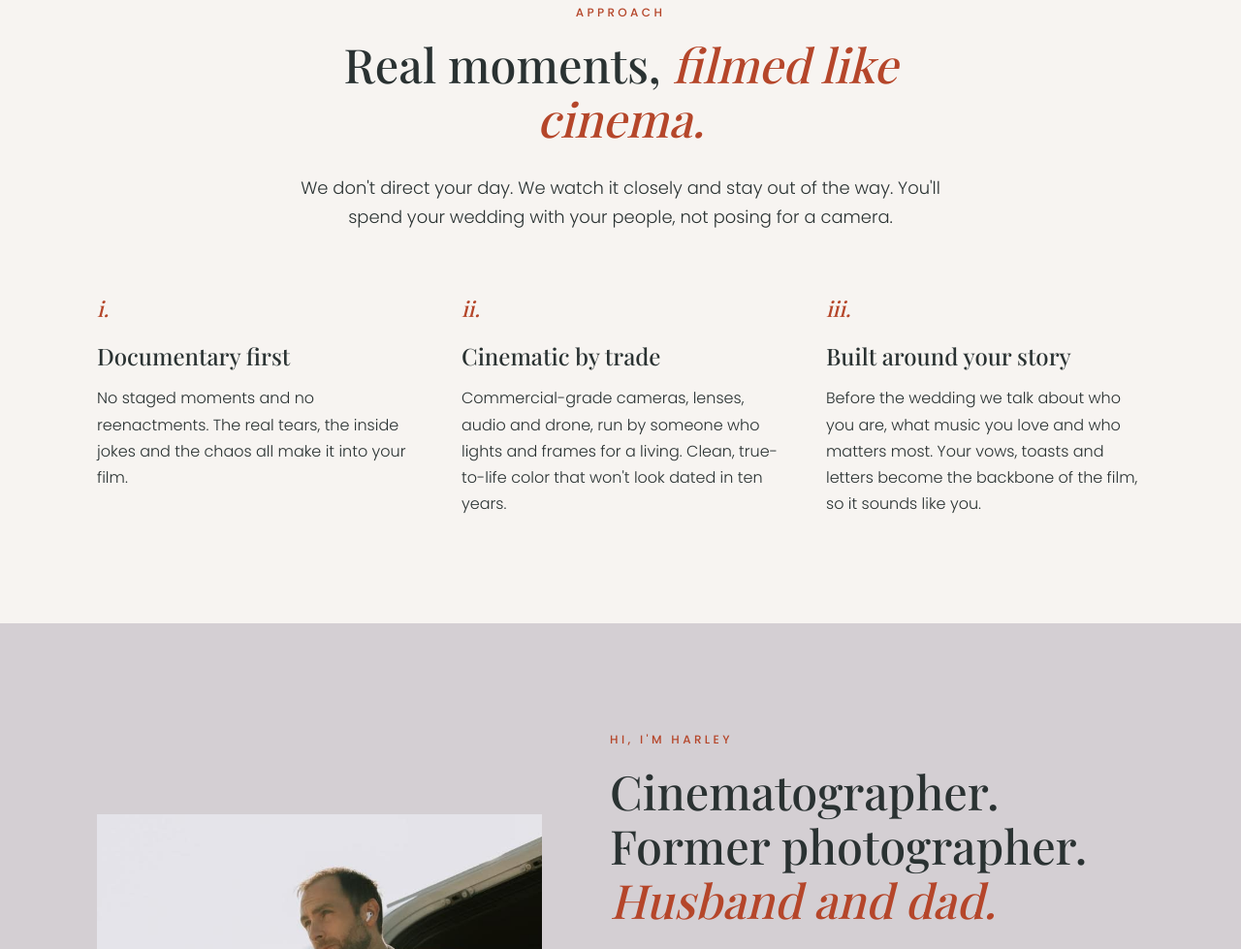
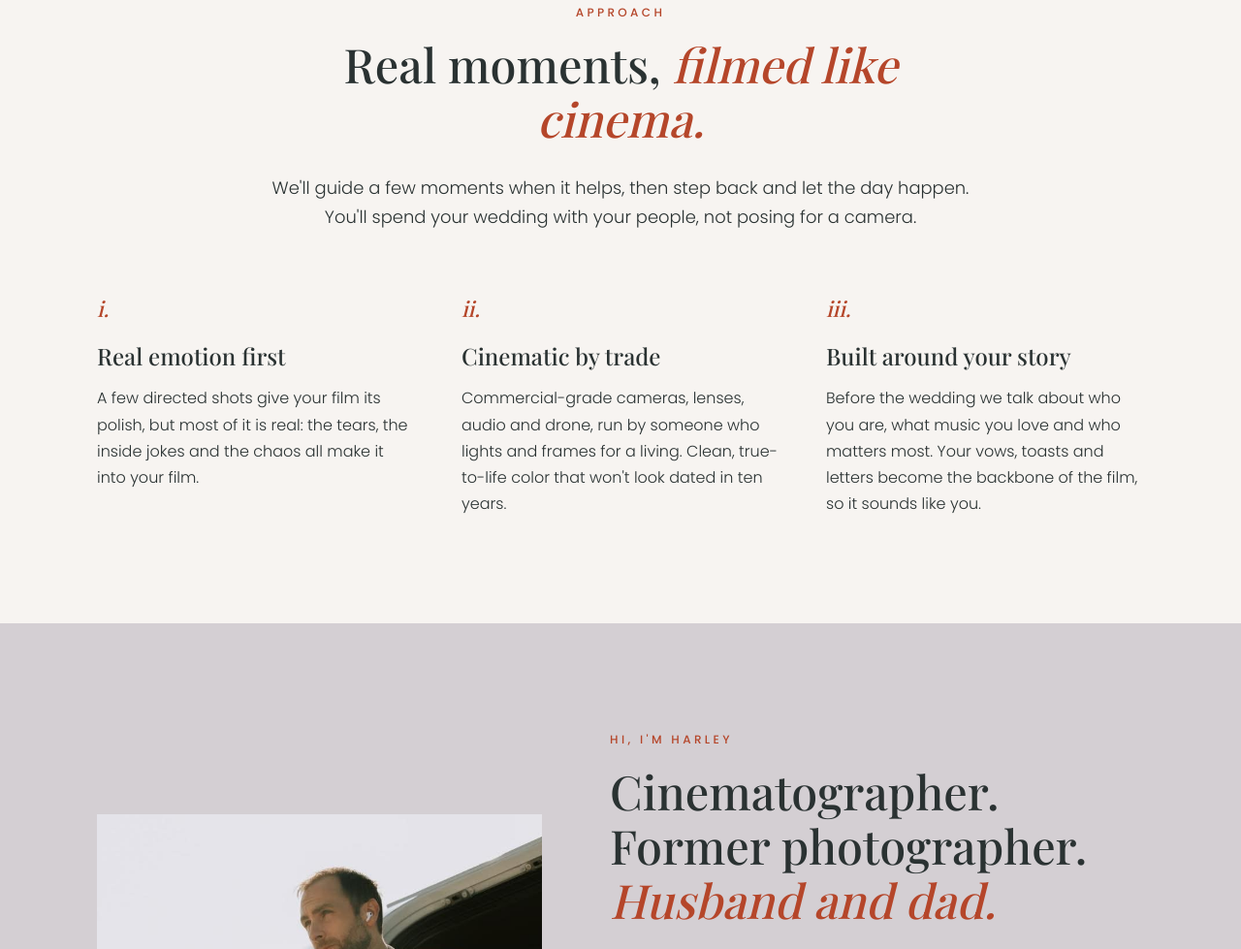
Before and after one commit to limelight4lp-sys/wedding-films, a plain HTML site: page index.html in a window 1280 px wide. Shown: the part 1661-2640 px from the top of the page at 97% size. Drawn offline with nearby package versions, Linux system fonts and the light colour scheme; a web font is replaced by a local one.

Commit message:
Soften no-staging language: guided moments plus real emotion
Co-Authored-By: Claude Opus 5.5 <noreply@anthropic.com>
Claude-Session: https://claude.ai/code/session_01HR1URmJSx9NQVjAaFxujNw

```diff
--- a/index.html
+++ b/index.html
@@ -220,13 +220,13 @@
       <div class="narrow center">
         <span class="label">Approach</span>
         <h2>Real moments, <em>filmed like cinema.</em></h2>
-        <p class="lead">We don't direct your day. We watch it closely and stay out of the way. You'll spend your wedding with your people, not posing for a camera.</p>
+        <p class="lead">We'll guide a few moments when it helps, then step back and let the day happen. You'll spend your wedding with your people, not posing for a camera.</p>
       </div>
       <div class="pillars">
         <div class="pillar">
           <span class="num">i.</span>
-          <h3>Documentary first</h3>
-          <p>No staged moments and no reenactments. The real tears, the inside jokes and the chaos all make it into your film.</p>
+          <h3>Real emotion first</h3>
+          <p>A few directed shots give your film its polish, but most of it is real: the tears, the inside jokes and the chaos all make it into your film.</p>
         </div>
         <div class="pillar">
           <span class="num">ii.</span>
```
